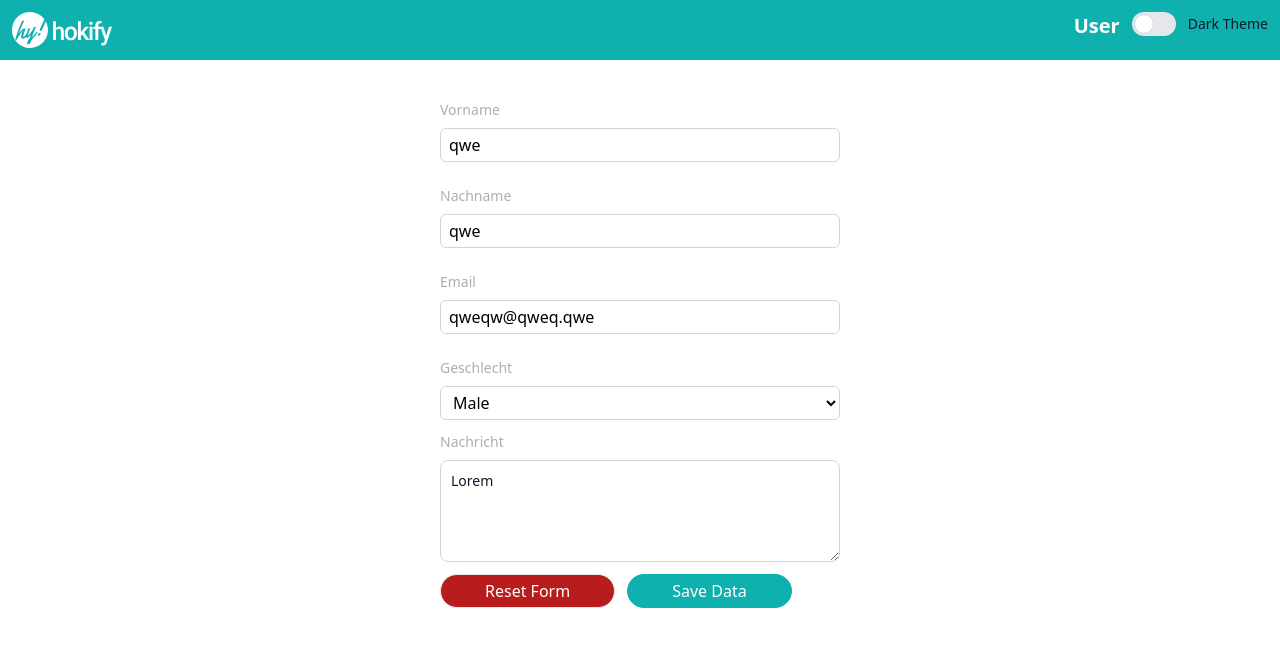
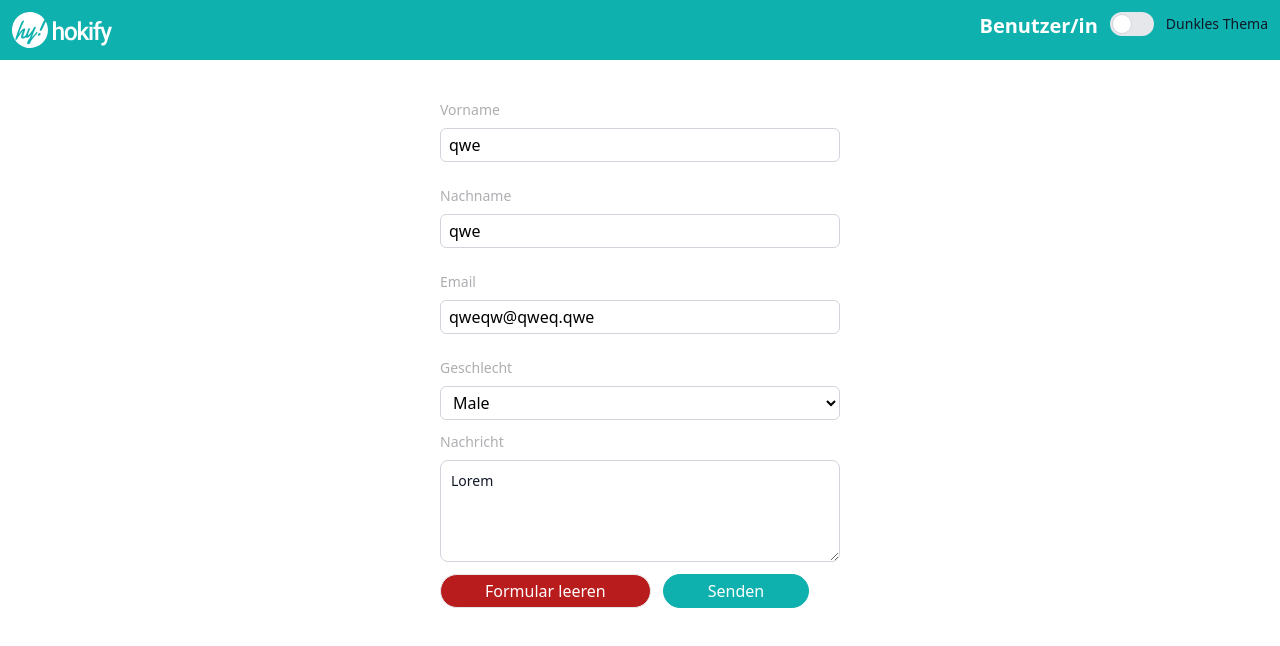
Before and after one commit to AKapran8/hokify, a Nuxt app: page / in a window 1280 px wide. Shown: the top 646 px of the page. Built offline with nearby package versions, Linux system fonts and the light colour scheme; a web font is replaced by a local one.

Commit message:
translate to deutsch

```diff
--- a/components/Form.vue
+++ b/components/Form.vue
@@ -76,18 +76,22 @@
           class="inline-flex rounded-full justify-center items-center border px-11 py-1 bg-red-700 hover:bg-red-800"
           @click="resetForm"
         >
-          Reset Form
+          Formular leeren
         </button>
         <button
           :disabled="isSubmitting"
           type="submit"
           class="inline-flex rounded-full justify-center items-center border px-11 py-1 ml-3 btn-color"
         >
-          Save Data
+          Senden
         </button>
       </div>
     </form>
-    <ModalWindow class="absolute top-40 z-3" :is-visible="isModalVisible" @close="closeModal" />
+    <ModalWindow
+      class="absolute top-40 z-3"
+      :is-visible="isModalVisible"
+      @close-modal="closeModal"
+    />
   </div>
 </template>
 
--- a/components/Header.vue
+++ b/components/Header.vue
@@ -6,11 +6,14 @@
       </NuxtLink>
 
       <div class="flex gap-3">
-        <NuxtLink to="/user" exact-active-class="border-b-2">
-          <p
-            class="text-xl hover:border-b-2 font-bold"
-          >
-            User
+        <NuxtLink
+          to="/user"
+          exact-active-class="border-b-2"
+          class="hover:border-b-2"
+        >
+          <p class="text-xl font-bold">
+            Benutzer/in
+            <span v-if="user && user.name.length">{{ user.name }}</span>
           </p>
         </NuxtLink>
 
@@ -27,9 +30,14 @@ export default Vue.extend({
   data() {
     return {}
   },
+  computed: {
+    user() {
+      return this.$store.getters.getUser
+    },
+  },
   methods: {
     toggleTheme(): void {
-      document.body.classList.toggle('dark');
+      document.body.classList.toggle('dark')
     },
   },
 })
@@ -40,7 +48,8 @@ export default Vue.extend({
   background: #0fb1af;
 }
 
-p {
-  color: #fff
+p,
+span {
+  color: #fff;
 }
 </style>
--- a/components/ModalWindow.vue
+++ b/components/ModalWindow.vue
@@ -45,7 +45,7 @@ export default {
   methods: {
     closeModal() {
       // @ts-ignore
-      this.$emit('close')
+      this.$emit('close-modal')
     },
   },
 }
--- a/components/ThemeToggler.vue
+++ b/components/ThemeToggler.vue
@@ -3,22 +3,24 @@
     <label class="relative inline-flex items-center cursor-pointer">
       <input type="checkbox" class="sr-only peer" @change="toggleTheme" />
       <div
-        class="w-11 h-6 bg-gray-200 peer-focus:outline-none peer-focus:ring-4 peer-focus:ring-blue-300 dark:peer-focus:ring-blue-800 rounded-full peer dark:bg-gray-700 peer-checked:after:translate-x-full peer-checked:after:border-white after:content-[''] after:absolute after:top-[2px] after:left-[2px] after:bg-white after:border-gray-300 after:border after:rounded-full after:h-5 after:w-5 after:transition-all dark:border-gray-600 peer-checked:bg-blue-600">
-      </div>
-      <span class="ml-3 text-sm font-medium text-gray-900 dark:text-gray-300">Dark Theme</span>
+        class="w-11 h-6 bg-gray-200 peer-focus:outline-none peer-focus:ring-4 peer-focus:ring-blue-300 dark:peer-focus:ring-blue-800 rounded-full peer dark:bg-gray-700 peer-checked:after:translate-x-full peer-checked:after:border-white after:content-[''] after:absolute after:top-[2px] after:left-[2px] after:bg-white after:border-gray-300 after:border after:rounded-full after:h-5 after:w-5 after:transition-all dark:border-gray-600 peer-checked:bg-blue-600"
+      ></div>
+      <span class="ml-3 text-sm font-medium text-gray-900 dark:text-gray-300"
+        >Dunkles Thema</span
+      >
     </label>
   </div>
 </template>
 
 <script lang="ts">
-import Vue from 'vue';
+import Vue from 'vue'
 
 export default Vue.extend({
-  name: "ThemeToggler",
+  name: 'ThemeToggler',
   methods: {
     toggleTheme() {
-      this.$emit('toggle-theme');
+      this.$emit('toggle-theme')
     },
   },
-});
+})
 </script>
--- a/pages/index.vue
+++ b/pages/index.vue
@@ -9,9 +9,6 @@ import Vue from 'vue'
 
 export default Vue.extend({
   layout: 'default',
-  data() {
-    return {}
-  },
 })
 </script>
 
```
